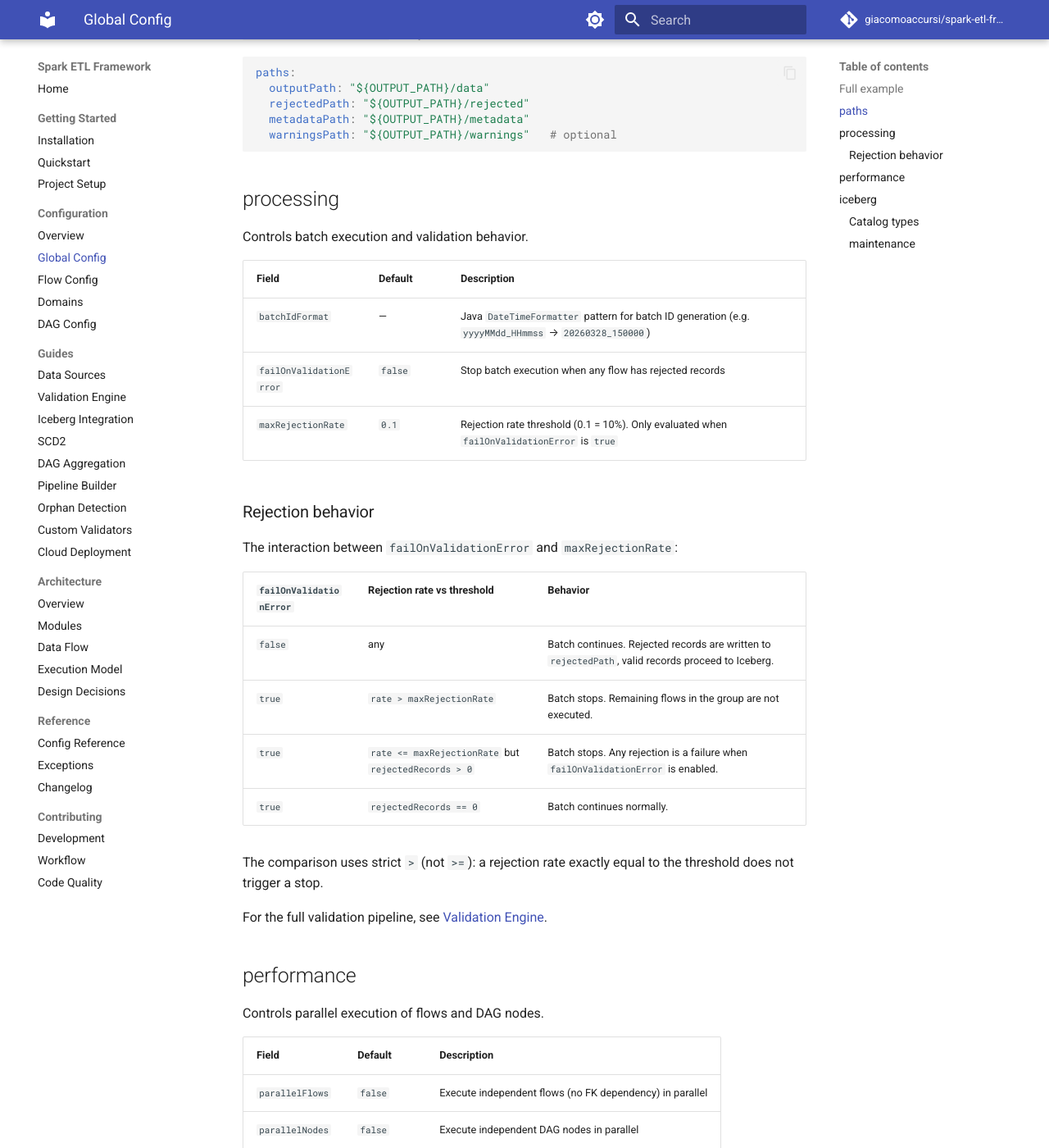
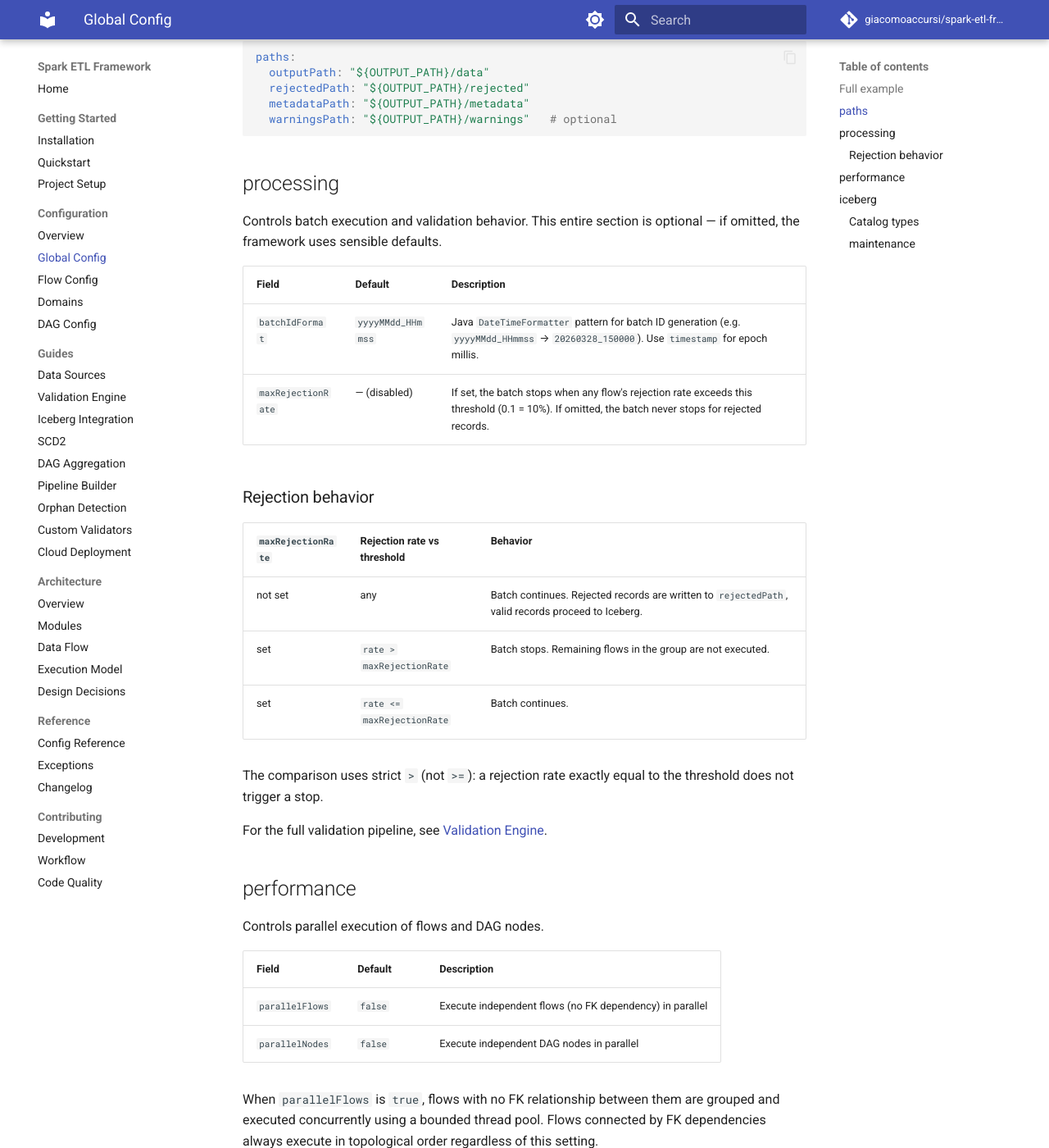
Before and after one commit to giacomoaccursi/Floe, an MkDocs documentation site: the page built from site-docs/configuration/global.md, in a window 1280 px wide and 1400 px high, scrolled down 1361 px. Shown: the whole window at 82% size. Built offline with MkDocs 1.6.1 and Material for MkDocs 9.7.7, drawn with Linux system fonts in a browser that asks for light colours; comment, search, counter and statistics services are not loaded; some of the changed text lies outside the part shown.

Commit message:
docs(config): update processing section for simplified API

```diff
--- a/site-docs/configuration/global.md
+++ b/site-docs/configuration/global.md
@@ -13,7 +13,6 @@ paths:
 
 processing:
   batchIdFormat: "yyyyMMdd_HHmmss"
-  failOnValidationError: false
   maxRejectionRate: 0.1
 
 performance:
@@ -60,24 +59,20 @@ paths:
 
 ## processing
 
-Controls batch execution and validation behavior.
+Controls batch execution and validation behavior. This entire section is optional — if omitted, the framework uses sensible defaults.
 
 | Field | Default | Description |
 |-------|---------|-------------|
-| `batchIdFormat` | — | Java `DateTimeFormatter` pattern for batch ID generation (e.g. `yyyyMMdd_HHmmss` → `20260328_150000`) |
-| `failOnValidationError` | `false` | Stop batch execution when any flow has rejected records |
-| `maxRejectionRate` | `0.1` | Rejection rate threshold (0.1 = 10%). Only evaluated when `failOnValidationError` is `true` |
+| `batchIdFormat` | `yyyyMMdd_HHmmss` | Java `DateTimeFormatter` pattern for batch ID generation (e.g. `yyyyMMdd_HHmmss` → `20260328_150000`). Use `timestamp` for epoch millis. |
+| `maxRejectionRate` | — (disabled) | If set, the batch stops when any flow's rejection rate exceeds this threshold (0.1 = 10%). If omitted, the batch never stops for rejected records. |
 
 ### Rejection behavior
 
-The interaction between `failOnValidationError` and `maxRejectionRate`:
-
-| `failOnValidationError` | Rejection rate vs threshold | Behavior |
-|------------------------|---------------------------|----------|
-| `false` | any | Batch continues. Rejected records are written to `rejectedPath`, valid records proceed to Iceberg. |
-| `true` | `rate > maxRejectionRate` | Batch stops. Remaining flows in the group are not executed. |
-| `true` | `rate <= maxRejectionRate` but `rejectedRecords > 0` | Batch stops. Any rejection is a failure when `failOnValidationError` is enabled. |
-| `true` | `rejectedRecords == 0` | Batch continues normally. |
+| `maxRejectionRate` | Rejection rate vs threshold | Behavior |
+|-------------------|---------------------------|----------|
+| not set | any | Batch continues. Rejected records are written to `rejectedPath`, valid records proceed to Iceberg. |
+| set | `rate > maxRejectionRate` | Batch stops. Remaining flows in the group are not executed. |
+| set | `rate <= maxRejectionRate` | Batch continues. |
 
 The comparison uses strict `>` (not `>=`): a rejection rate exactly equal to the threshold does not trigger a stop.
 
```
Also changed, not shown: site-docs/guides/validation.md (+7 -12 lines), site-docs/reference/config-reference.md (+2 -3 lines).
